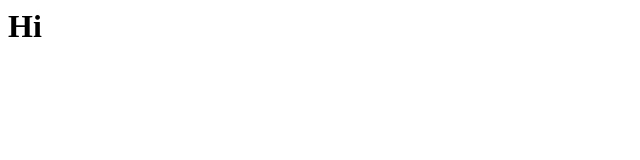
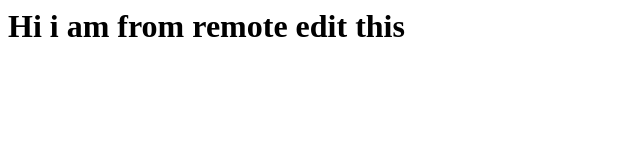
Before and after one commit to mohammadAlhajeen/repostoryy, a plain HTML site: page index.html in a window 1280 px wide. Shown: the whole page, without its empty margins (0-640 px from the left). Drawn offline with Linux system fonts and the light colour scheme.

Commit message:
Update index.html2

```diff
--- a/index.html
+++ b/index.html
@@ -6,7 +6,7 @@
   </head>
   <body>
     <H1>
-      Hi
+      Hi i am from remote edit this
     </H1>
   </body>
 </html>
```
